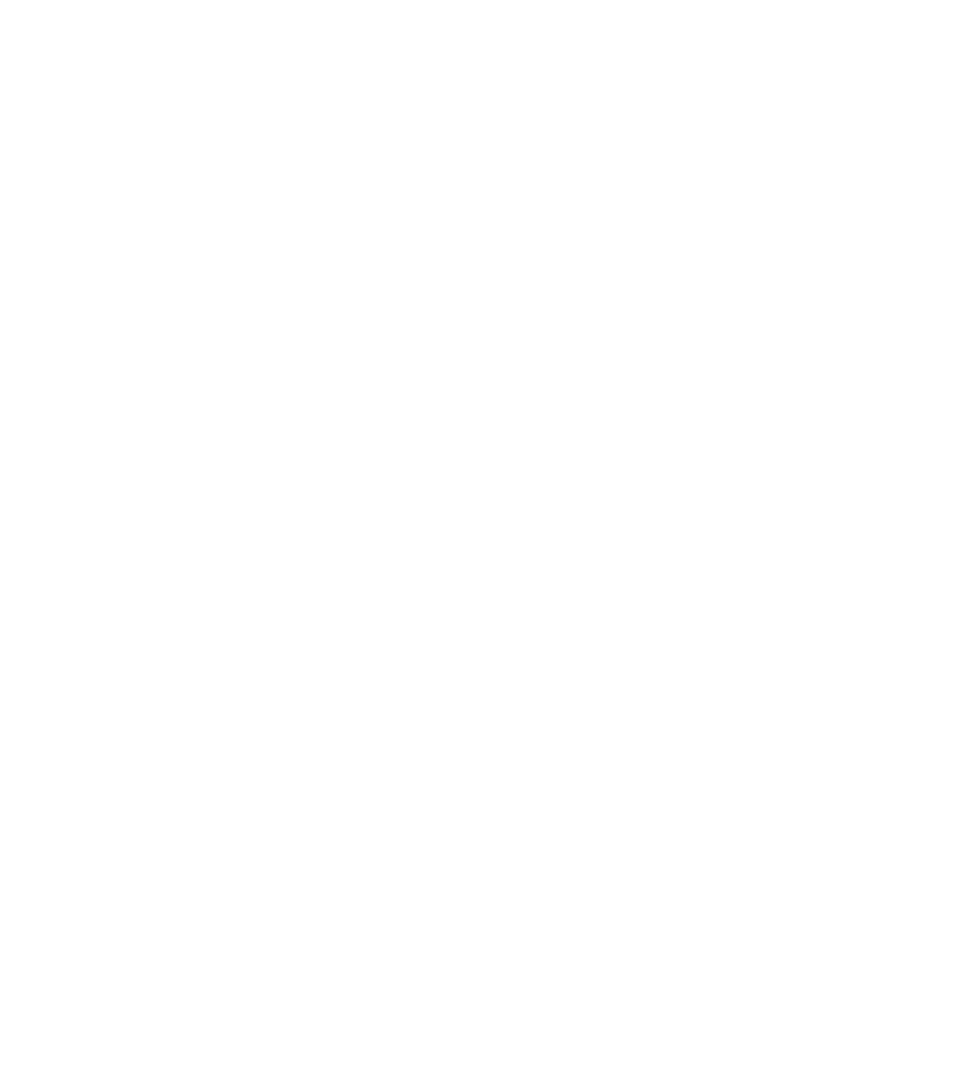
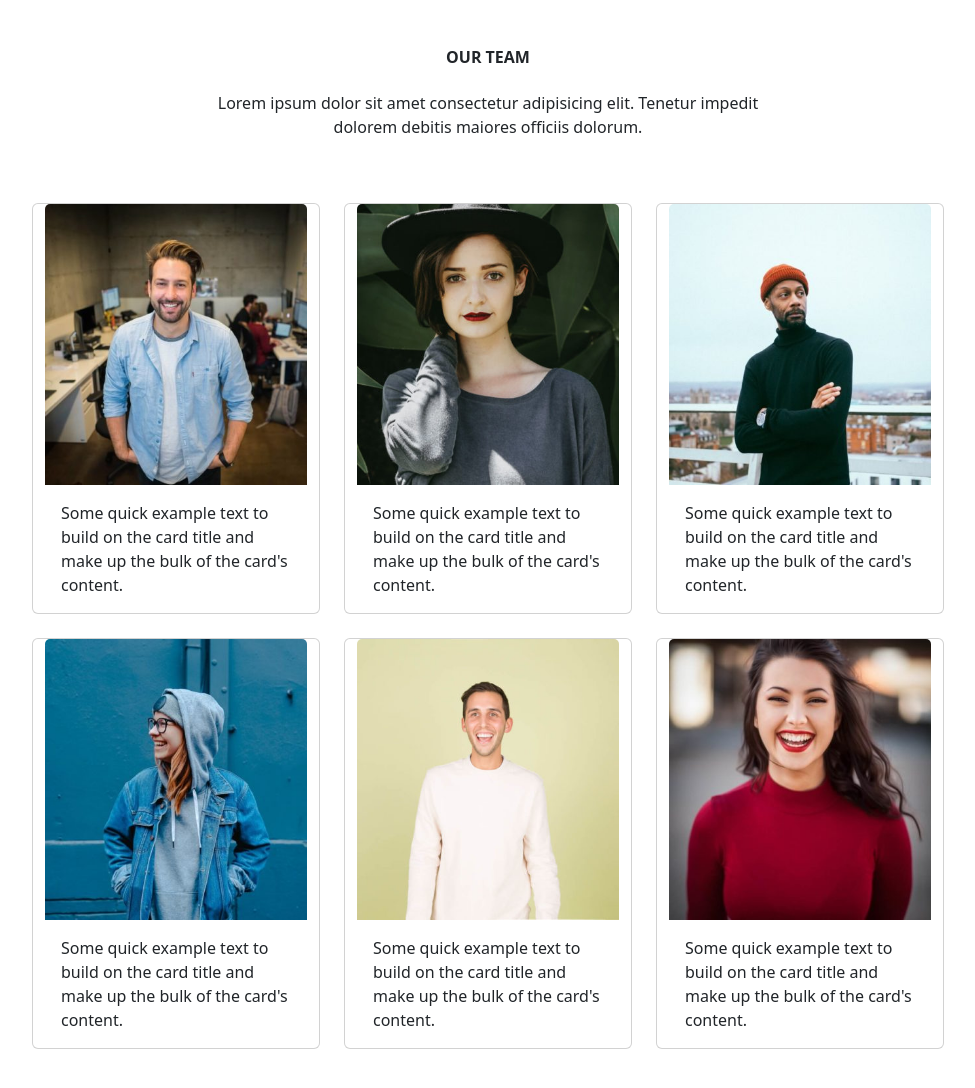
Before and after one commit to stefanopriolo/js-our-team, a plain HTML site: page index.html in a window 1280 px wide. Shown: the whole page, without its empty margins (152-1127 px from the left). Before the commit the page ends 800 px from the top, so only its background shows below. Drawn offline with nearby package versions, Linux system fonts and the light colour scheme.

Commit message:
bozza html

```diff
--- a/index.html
+++ b/index.html
@@ -28,6 +28,112 @@
     ></script>
   </head>
   <body>
+    <header>
+      <div class="container pt-5">
+        <div class="row justify-content-center pb-3">
+          <div class="col text-center">
+            <h6><strong>OUR TEAM</strong></h6>
+          </div>
+        </div>
+        <div class="row justify-content-center">
+          <div class="col-6 text-center">
+            <p>
+              Lorem ipsum dolor sit amet consectetur adipisicing elit. Tenetur
+              impedit dolorem debitis maiores officiis dolorum.
+            </p>
+          </div>
+        </div>
+      </div>
+    </header>
+    <main>
+      <div class="container pt-5">
+        <div class="row gap-4 pb-5 justify-content-center">
+          <div class="card" style="width: 18rem">
+            <img
+              src="/imgs/wayne-barnett-founder-ceo.jpg"
+              class="card-img-top"
+              alt="..."
+            />
+            <div class="card-body">
+              <p class="card-text">
+                Some quick example text to build on the card title and make up
+                the bulk of the card's content.
+              </p>
+            </div>
+          </div>
+
+          <div class="card" style="width: 18rem">
+            <img
+              src="/imgs/angela-caroll-chief-editor.jpg"
+              class="card-img-top"
+              alt="..."
+            />
+            <div class="card-body">
+              <p class="card-text">
+                Some quick example text to build on the card title and make up
+                the bulk of the card's content.
+              </p>
+            </div>
+          </div>
+
+          <div class="card" style="width: 18rem">
+            <img
+              src="/imgs/walter-gordon-office-manager.jpg"
+              class="card-img-top"
+              alt="..."
+            />
+            <div class="card-body">
+              <p class="card-text">
+                Some quick example text to build on the card title and make up
+                the bulk of the card's content.
+              </p>
+            </div>
+          </div>
+
+          <div class="card" style="width: 18rem">
+            <img
+              src="/imgs/angela-lopez-social-media-manager.jpg"
+              class="card-img-top"
+              alt="..."
+            />
+            <div class="card-body">
+              <p class="card-text">
+                Some quick example text to build on the card title and make up
+                the bulk of the card's content.
+              </p>
+            </div>
+          </div>
+
+          <div class="card" style="width: 18rem">
+            <img
+              src="/imgs/scott-estrada-developer.jpg"
+              class="card-img-top"
+              alt="..."
+            />
+            <div class="card-body">
+              <p class="card-text">
+                Some quick example text to build on the card title and make up
+                the bulk of the card's content.
+              </p>
+            </div>
+          </div>
+
+          <div class="card" style="width: 18rem">
+            <img
+              src="/imgs/barbara-ramos-graphic-designer.jpg"
+              class="card-img-top"
+              alt="..."
+            />
+            <div class="card-body">
+              <p class="card-text">
+                Some quick example text to build on the card title and make up
+                the bulk of the card's content.
+              </p>
+            </div>
+          </div>
+        </div>
+      </div>
+    </main>
     <script src="/js/main.js"></script>
   </body>
 </html>
```
Also changed, not shown: imgs/angela-caroll-chief-editor.jpg (added), imgs/angela-lopez-social-media-manager.jpg (added), imgs/barbara-ramos-graphic-designer.jpg (added), imgs/scott-estrada-developer.jpg (added), imgs/walter-gordon-office-manager.jpg (added), imgs/wayne-barnett-founder-ceo.jpg (added).
